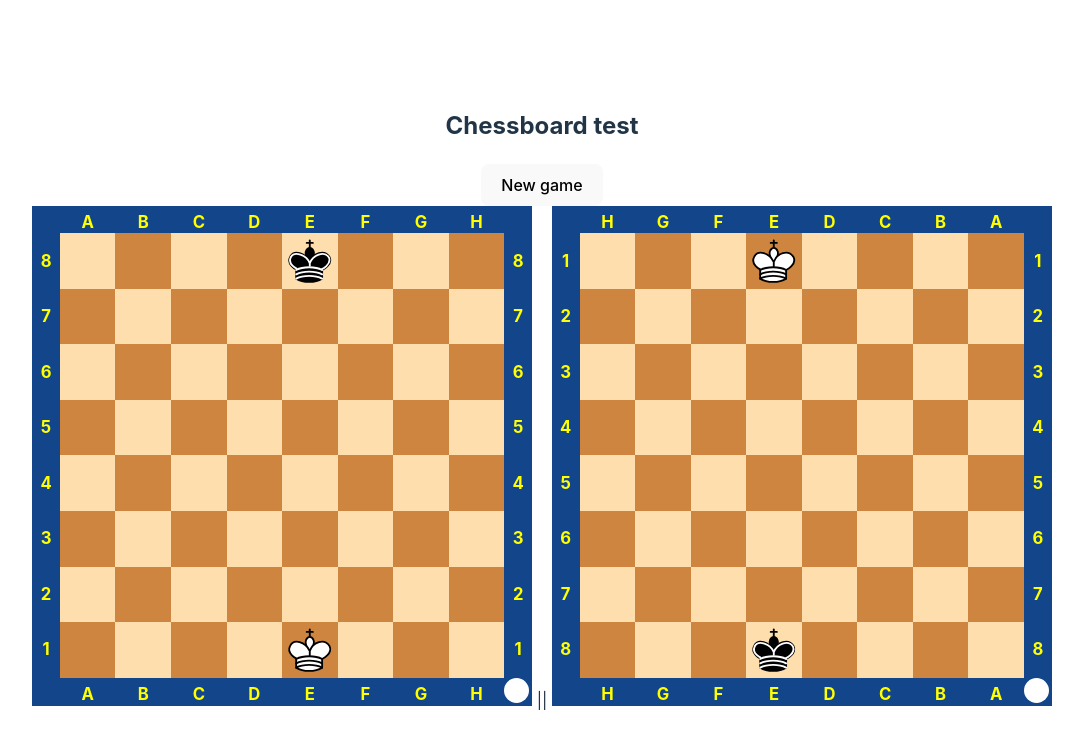
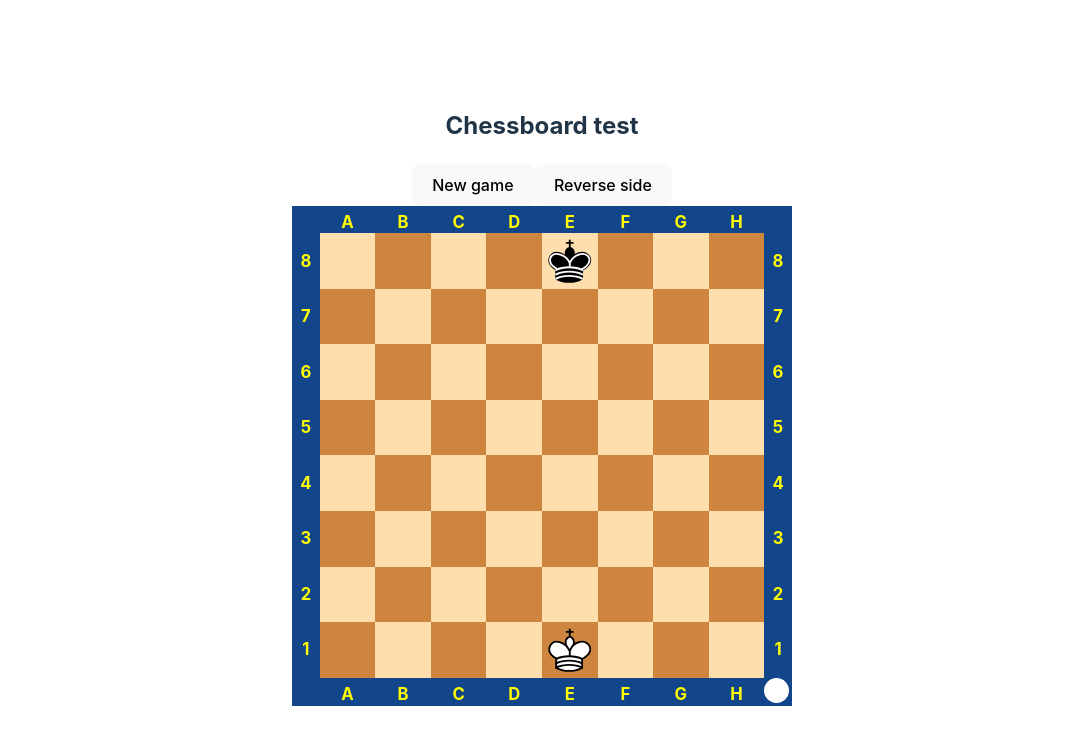
Before and after one commit to loloof64/chessboard-vue, a Vue app: page / in a window 1280 px wide. Shown: the top 748 px of the page, without its empty margins (98-1181 px from the left). Built offline with nearby package versions, Linux system fonts and the light colour scheme.

Commit message:
remove dragged pawn on pending promotion
so that we don't have a bad user experience when reversing the board

```diff
--- a/src/App.vue
+++ b/src/App.vue
@@ -2,11 +2,10 @@
 import { ref } from "vue";
 import ChessboardVue from "./components/ChessboardVue.vue";
 const board = ref();
-const board2 = ref();
+const reversed = ref<boolean>(false);
 
 function newGameHandler() {
   board.value.newGame();
-  board2.value.newGame();
 }
 
 function handleCheckmate(byWhite: boolean) {
@@ -16,16 +15,24 @@ function handleCheckmate(byWhite: boolean) {
     alert("Black won by checkmate");
   }
 }
+
+function reverseBoard() {
+  reversed.value = !reversed.value;
+}
 </script>
 
 <template>
   <h2>Chessboard test</h2>
   <div>
     <button @click="newGameHandler">New game</button>
+    <button @click="reverseBoard">Reverse side</button>
   </div>
-  <ChessboardVue :size="500" ref="board" @checkmate="handleCheckmate" />
-  ||
-  <ChessboardVue :size="500" ref="board2" reversed />
+  <ChessboardVue
+    :size="500"
+    ref="board"
+    @checkmate="handleCheckmate"
+    :reversed="reversed"
+  />
 </template>
 
 <style scoped></style>
--- a/src/components/ChessboardVue.vue
+++ b/src/components/ChessboardVue.vue
@@ -212,13 +212,19 @@
 
       <!-- drag and drop layer -->
       <div class="dnd-layer">
-        <WP v-if="isWhitePawnDragged(dndPieceData)" class="dndPiece" />
+        <WP
+          v-if="isWhitePawnDragged(dndPieceData) && !promotionPending"
+          class="dndPiece"
+        />
         <WN v-else-if="isWhiteKnightDragged(dndPieceData)" class="dndPiece" />
         <WB v-else-if="isWhiteBishopDragged(dndPieceData)" class="dndPiece" />
         <WR v-else-if="isWhiteRookDragged(dndPieceData)" class="dndPiece" />
         <WQ v-else-if="isWhiteQueenDragged(dndPieceData)" class="dndPiece" />
         <WK v-else-if="isWhiteKingDragged(dndPieceData)" class="dndPiece" />
-        <BP v-else-if="isBlackPawnDragged(dndPieceData)" class="dndPiece" />
+        <BP
+          v-else-if="isBlackPawnDragged(dndPieceData) && !promotionPending"
+          class="dndPiece"
+        />
         <BN v-else-if="isBlackKnightDragged(dndPieceData)" class="dndPiece" />
         <BB v-else-if="isBlackBishopDragged(dndPieceData)" class="dndPiece" />
         <BR v-else-if="isBlackRookDragged(dndPieceData)" class="dndPiece" />
```
